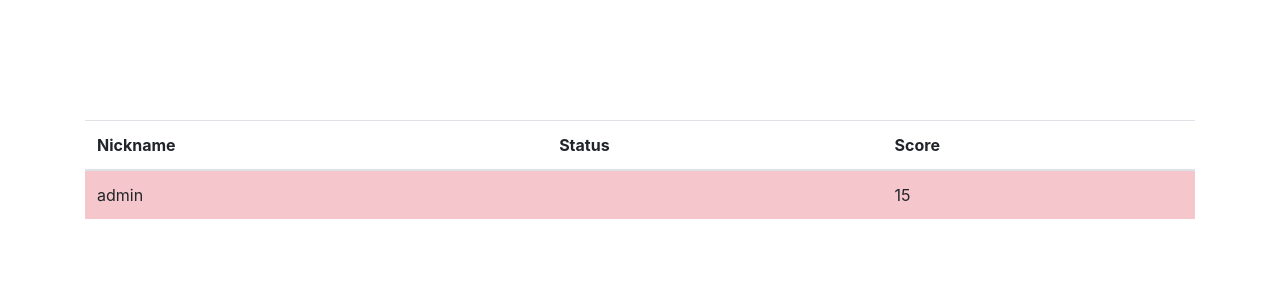
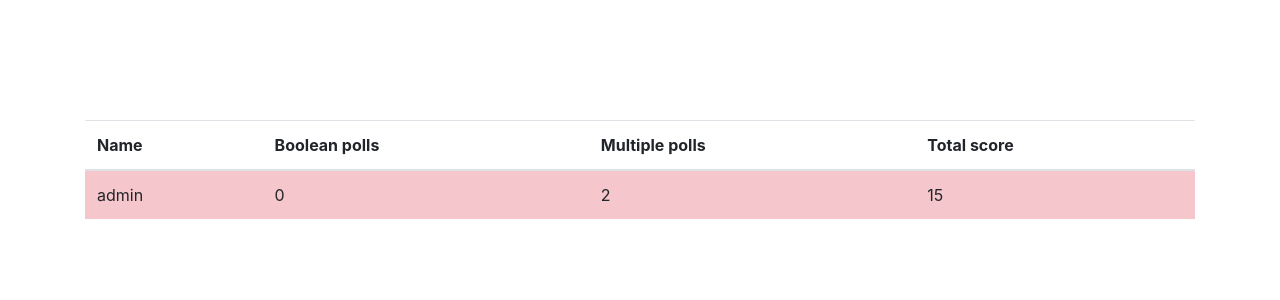
Before and after one commit to AlexMiller93/polls_app, a Django app: page /top/ in a window 1280 px wide. Shown: the part 56-356 px from the top of the page. Run offline with Django 4.2, Linux system fonts and the light colour scheme; data comes from the database, SQL or seed files in the repository; both versions use the stored data as it was after the commit; parts of the project's set-up code (start-up, migrations or seed data) failed here and were passed over; some libraries are stand-ins or nearby versions.

Commit message:
add logic answer counters

```diff
--- a/polls/views.py
+++ b/polls/views.py
@@ -64,7 +64,8 @@ def top_users(request):
             'bests': bests,
             'prof': best_prof,
             'amateurs': best_amateurs,
-            'status': status.status}
+            'status': status.status
+            }
 
         return render(
             request,
--- a/templates/navbar.html
+++ b/templates/navbar.html
@@ -1,6 +1,6 @@
 {% load static %}
 
-<nav class="navbar navbar-light" style="background-color:{%if status == 'Amateur'%} #20a997{%elif status == 'PRO'%} #cc4545{%elif status == 'BEST'%} #adb5bd{%else%}lightskyblue{%endif%}">
+<nav class="navbar navbar-light" style="background-color:{%if status == 'Amateur'%} #20a997{%elif status == 'PRO'%} #af3238{%elif status == 'BEST'%} #adb5bd{%else%}lightskyblue{%endif%}">
   <div class="container">
     <a class="navbar-brand" href="">
       <span style="color:blue">Pools</span>
--- a/templates/polls/top_users.html
+++ b/templates/polls/top_users.html
@@ -9,9 +9,10 @@
   <table class="table table-striped">
     <thead>
       <tr >
-        <th>Nickname</th>
-        <th>Status</th>
-        <th>Score</th>
+        <th>Name</th>
+        <th>Boolean polls</th>
+        <th>Multiple polls</th>
+        <th>Total score</th>
       </tr>
     </thead>
 
@@ -20,7 +21,8 @@
       {%for best in bests %}
         <tr >
           <td class="table-dark">{{best.user.username}} </td>
-          <td class="table-dark">{{best.status}}</td>
+          <td class="table-dark">{{best.counter_bool}}</td>
+          <td class="table-dark">{{best.counter_multiple}}</td>
           <td class="table-dark">{{best.points}}</td>
         </tr>
       {%endfor%}
@@ -28,14 +30,16 @@
       {%for pro in prof %}
         <tr>
           <td class="table-danger">{{pro.user.username}} </td>
-          <td class="table-danger">{{pro.status}}</td>
+          <td class="table-danger">{{pro.counter_bool}}</td>
+          <td class="table-danger">{{pro.counter_multiple}}</td>
           <td class="table-danger">{{pro.points}}</td>
         </tr>
         {%endfor%}
       {%for amateur in amateurs%}
         <tr>
           <td class="table-success">{{amateur.user.username}} </td>
-          <td class="table-success">{{amateur.status}}</td>
+          <td class="table-success">{{amateur.counter_bool}}</td>
+          <td class="table-success">{{amateur.counter_multiple}}</td>
           <td class="table-success">{{amateur.points}}</td>
         </tr>
       {%endfor%}
```
Also changed, not shown: polls/__init__.py (deleted, +0 -8 lines), db.sqlite3, polls/migrations/0003_score_counter_bool_score_counter_multiple_and_more.py (added).
